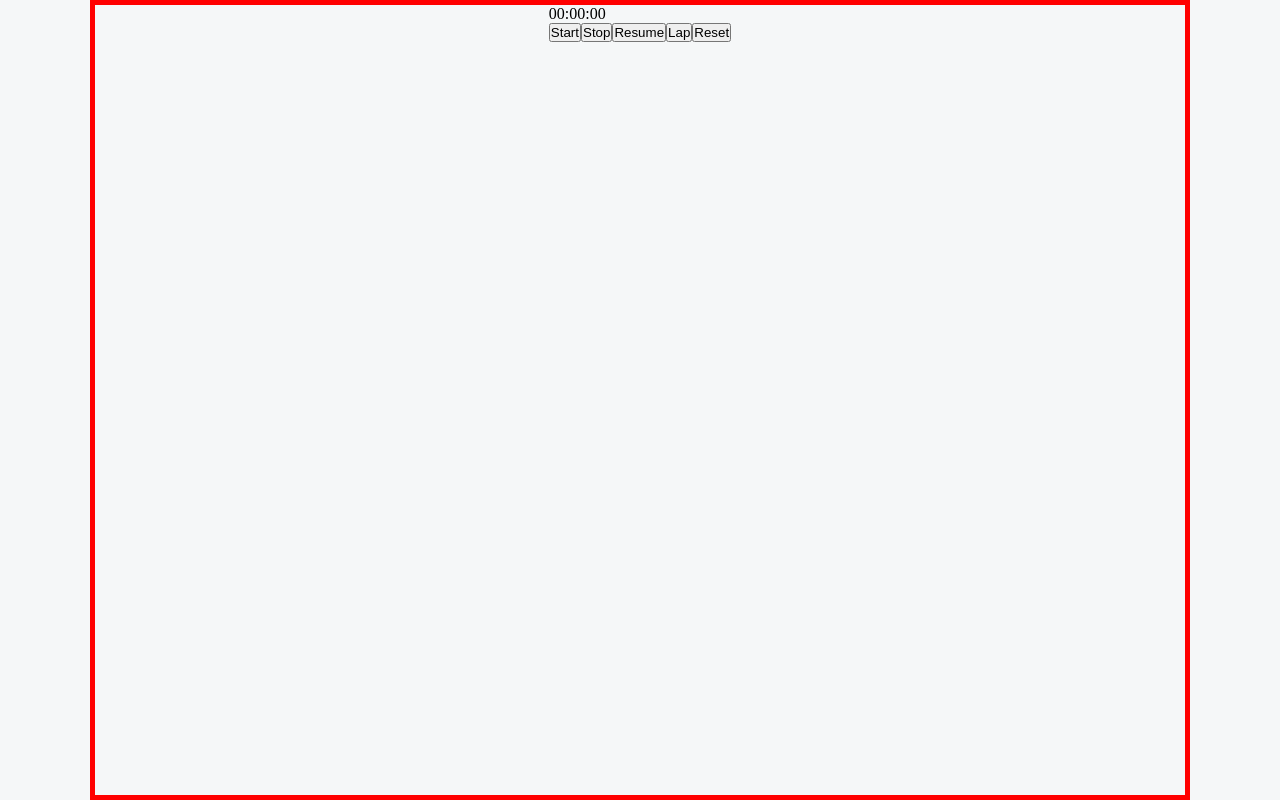
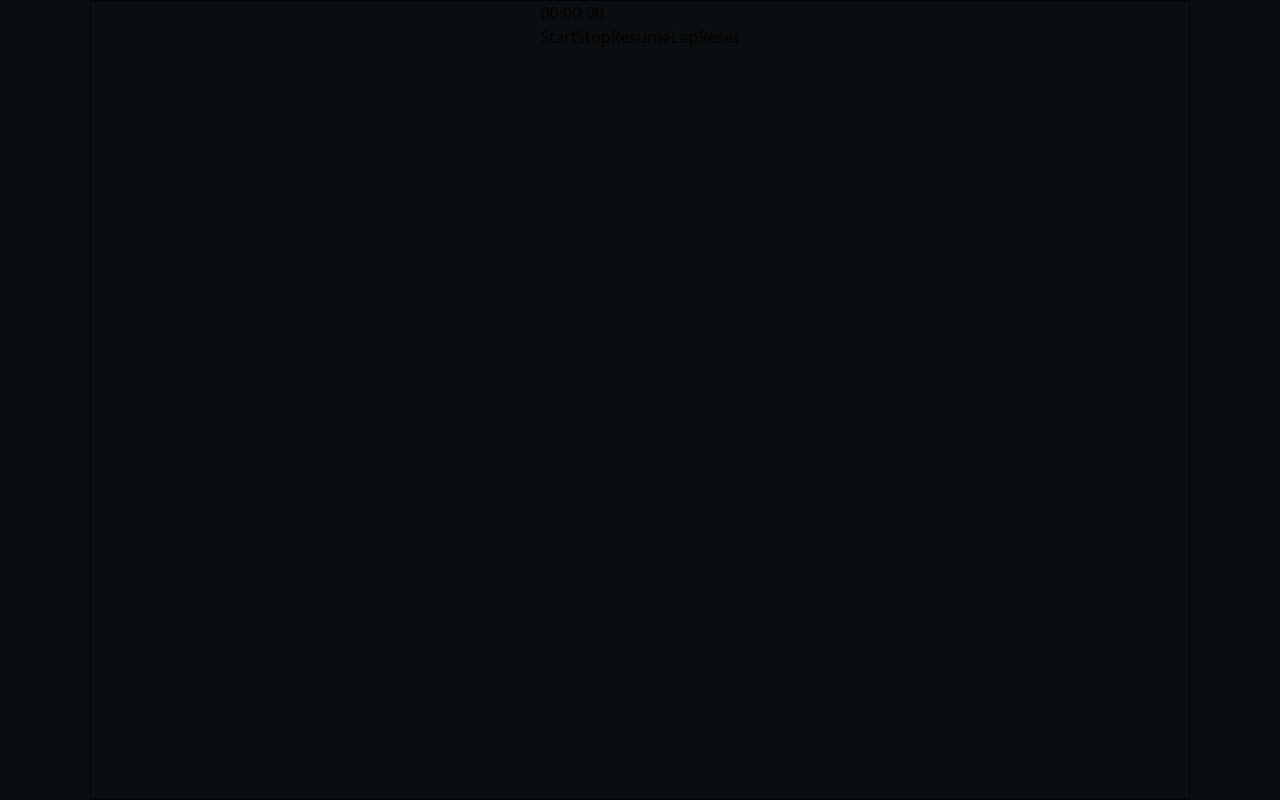
Before and after one commit to Shopify/eng-intern-assessment-react, a React app: page / in a window 1280 px wide. Built offline with nearby package versions, Linux system fonts and the light colour scheme.

Commit message:
chore: setup tailwind and theme colors (import from CodeRoyale project)

```diff
--- a/package.json
+++ b/package.json
@@ -32,8 +32,12 @@
     "html-loader": "^4.2.0",
     "html-webpack-plugin": "^5.5.1",
     "jest": "^29.7.0",
+    "postcss": "^8.4.33",
+    "postcss-loader": "^8.0.0",
+    "postcss-preset-env": "^9.3.0",
     "react-test-renderer": "^18.2.0",
     "style-loader": "^3.3.2",
+    "tailwindcss": "^3.4.1",
     "ts-jest": "^29.1.1",
     "ts-loader": "^9.4.2",
     "typescript": "^4.9.5",
--- /dev/null
+++ b/postcss.config.js
@@ -0,0 +1,4 @@
+const tailwindcss = require("tailwindcss");
+module.exports = {
+  plugins: ["postcss-preset-env", tailwindcss],
+};
--- a/src/App.tsx
+++ b/src/App.tsx
@@ -4,8 +4,8 @@ import StopWatch from "./StopWatch";
 
 export default function App() {
   return (
-    <div className="container">
-      <div className="stopwatch-container">
+    <div className="h-screen m-auto max-w-[1100px] border">
+      <div className="flex justify-center">
         <StopWatch />
       </div>
     </div>
--- a/src/styles/main.css
+++ b/src/styles/main.css
@@ -1,22 +1,28 @@
+@tailwind base;
+@tailwind components;
+@tailwind utilities;
+
 * {
   box-sizing: border-box;
   margin: 0;
   padding: 0;
 }
 
+html,
 body {
-  background-color: #f5f7f8;
+  background-color: var(--color-primary-900);
 }
 
-.container {
-  max-width: 1100px;
-  height: 100vh;
-  margin: 0 auto;
-  padding: 0 1rem;
-  border: 5px solid red;
+:root {
+  --color-primary-100: #dee3ea;
+  --color-primary-200: #b2bdcd;
+  --color-primary-300: #5d7290;
+  --color-primary-600: #323d4d;
+  --color-primary-700: #242c37;
+  --color-primary-800: #151a21;
+  --color-primary-900: #0b0e11;
+  --color-button-primary: #dd2c00;
+  --color-button-primary-hover: #ff5930;
+  --color-button-primary-disabled: #ff9a81;
+  --color-focus-outline: #084bb8;
 }
-
-.stopwatch-container {
-  display: flex;
-  justify-content: center;
-}
--- /dev/null
+++ b/tailwind.config.js
@@ -0,0 +1,27 @@
+module.exports = {
+  content: ["./src/**/*.tsx"],
+  theme: {
+    colors: {
+      primary: {
+        100: "var(--color-primary-100)",
+        200: "var(--color-primary-200)",
+        300: "var(--color-primary-300)",
+        600: "var(--color-primary-600)",
+        700: "var(--color-primary-700)",
+        800: "var(--color-primary-800)",
+        900: "var(--color-primary-900)",
+      },
+      "button-primary": {
+        default: "var(--color-button-primary)",
+        hover: "var(--color-button-primary-hover)",
+        disabled: "var(--color-button-primary-disabled)",
+        "focus-outline": "var(--color-button-primary-focus-outline)",
+      },
+    },
+    extend: {},
+  },
+  variants: {
+    extend: {},
+  },
+  plugins: [],
+};
--- a/webpack.common.js
+++ b/webpack.common.js
@@ -1,47 +1,56 @@
-const path = require('path');
-const HtmlWebpackPlugin = require('html-webpack-plugin');
+const path = require("path");
+const HtmlWebpackPlugin = require("html-webpack-plugin");
 
 module.exports = {
   entry: {
-    app: './src/index.tsx',
+    app: "./src/index.tsx",
   },
   plugins: [
     new HtmlWebpackPlugin({
-      title: 'Production',
-      template: './public/index.html'
+      title: "Production",
+      template: "./public/index.html",
     }),
   ],
   output: {
-    filename: '[name].bundle.js',
-    path: path.resolve(__dirname, 'dist'),
+    filename: "[name].bundle.js",
+    path: path.resolve(__dirname, "dist"),
     clean: true,
   },
   module: {
-    rules: [{
+    rules: [
+      {
         test: /\.tsx?$/,
-        use: 'ts-loader',
+        use: "ts-loader",
         exclude: /node_modules/,
-    },{
+      },
+      {
         test: /\.jsx?$/,
         exclude: /node_modules/,
-        loader: 'babel-loader',
+        loader: "babel-loader",
         options: {
-            presets: ['@babel/preset-env', '@babel/preset-react', '@babel/plugin-syntax-jsx', '@babel/preset-typescript'],
-        }
-    },{
+          presets: [
+            "@babel/preset-env",
+            "@babel/preset-react",
+            "@babel/plugin-syntax-jsx",
+            "@babel/preset-typescript",
+          ],
+        },
+      },
+      {
         test: /\.css$/,
-        use: [ 'style-loader', 'css-loader' ]
-    },{
+        use: ["style-loader", "css-loader", "postcss-loader"],
+      },
+      {
         test: /\.(png|jpe?g|gif|jp2|webp)$/,
-      loader: 'file-loader',
+        loader: "file-loader",
         options: {
-        name: 'images/[name].[ext]'
-      }
-    }
+          name: "images/[name].[ext]",
+        },
+      },
     ],
   },
   resolve: {
-  extensions: ['.tsx', '.ts', '.js'],
+    extensions: [".tsx", ".ts", ".js"],
   },
   devServer: {
     historyApiFallback: true,
```
Also changed, not shown: 1 other file (tests, documents, lock files or other folders). Lines whose indentation alone changed are shown as unchanged.
